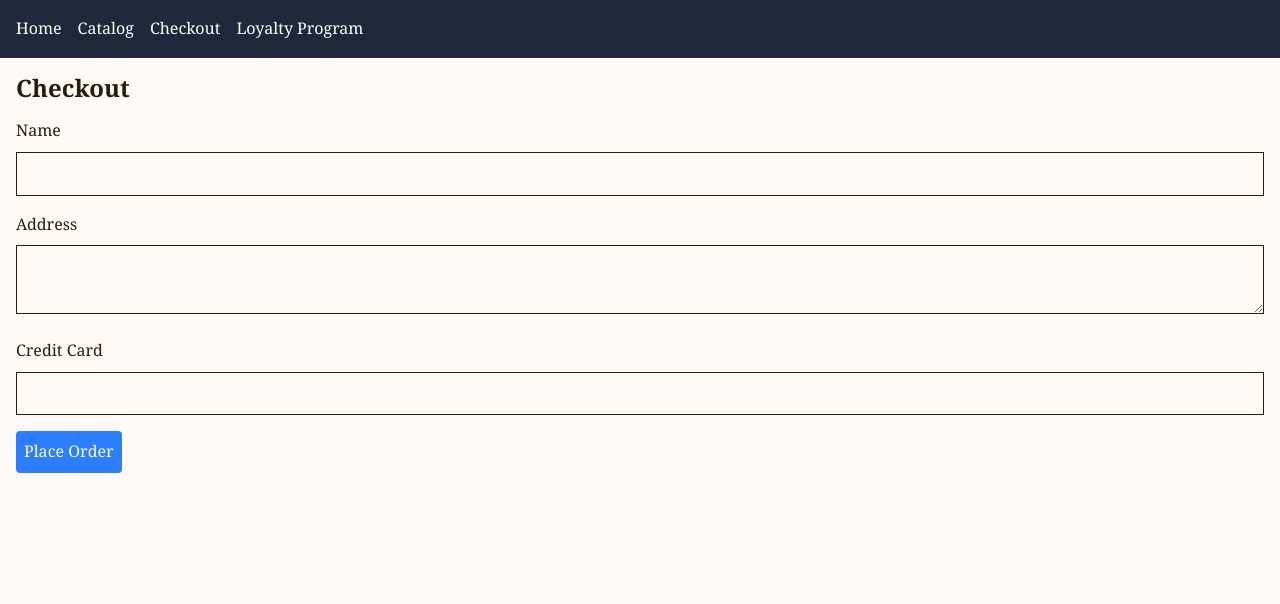
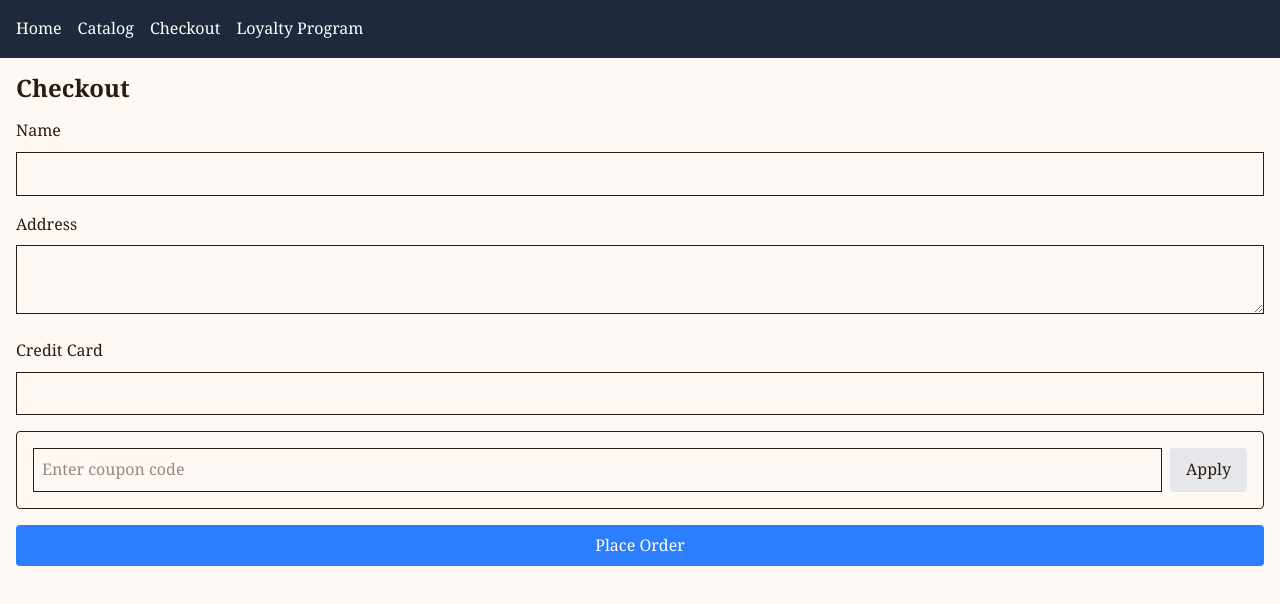
Before and after one commit to LinkedInLearning/programmingin-windsurf-and-mcp-4084173, a Next.js app: page /checkout in a window 1280 px wide. Shown: the top 604 px of the page. Built offline with nearby package versions, Linux system fonts and the light colour scheme.

Commit message:
Add coupon code input
This is the result after doing two prompts, but reverting the second one. Your results may vary.

```diff
--- a/app/checkout/page.tsx
+++ b/app/checkout/page.tsx
@@ -1,4 +1,17 @@
+"use client";
+
+import { useState } from 'react';
+
 export default function CheckoutPage() {
+  const [couponCode, setCouponCode] = useState('');
+  const [appliedCoupon, setAppliedCoupon] = useState('');
+
+  const handleApplyCoupon = (e: React.FormEvent) => {
+    e.preventDefault();
+    // TODO: Add coupon validation logic here
+    setAppliedCoupon(couponCode);
+  };
+
   return (
     <div className="container mx-auto p-4">
       <h1 className="text-2xl font-bold mb-4">Checkout</h1>
@@ -15,7 +28,28 @@ export default function CheckoutPage() {
           <label htmlFor="card" className="block mb-2">Credit Card</label>
           <input type="text" id="card" className="border p-2 w-full" />
         </div>
-        <button type="submit" className="bg-blue-500 text-white p-2 rounded">Place Order</button>
+        <div className="mb-4 p-4 border rounded">
+          <div className="flex gap-2">
+            <input
+              type="text"
+              value={couponCode}
+              onChange={(e) => setCouponCode(e.target.value)}
+              placeholder="Enter coupon code"
+              className="border p-2 flex-1"
+            />
+            <button
+              type="button"
+              onClick={handleApplyCoupon}
+              className="bg-gray-200 hover:bg-gray-300 px-4 py-2 rounded"
+            >
+              Apply
+            </button>
+          </div>
+          {appliedCoupon && (
+            <p className="text-green-600 mt-2 text-sm">Coupon {appliedCoupon} applied!</p>
+          )}
+        </div>
+        <button type="submit" className="bg-blue-500 hover:bg-blue-600 text-white p-2 rounded w-full">Place Order</button>
       </form>
     </div>
   );
```
